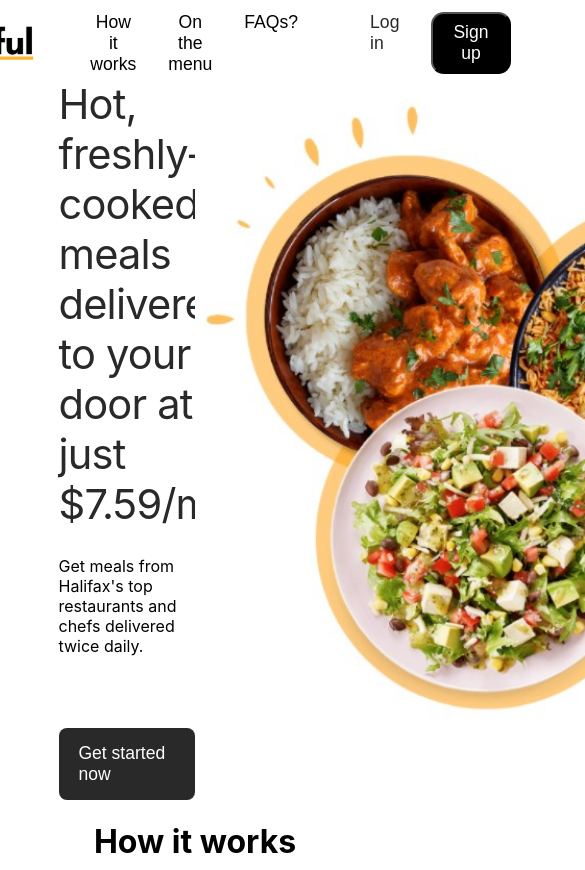
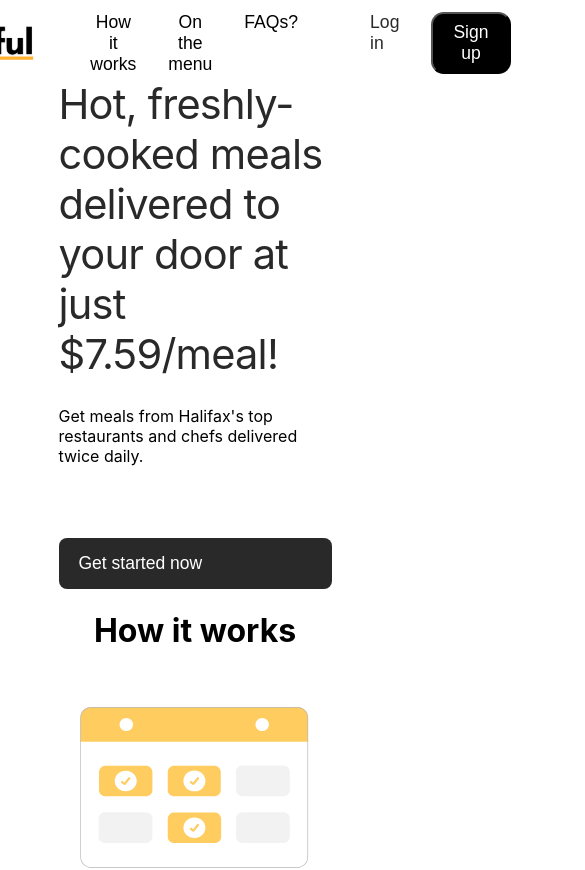
Before and after one commit to rahulverman121/clone, a React (Create React App) app: page / in a window 390 px wide. Shown: the top 870 px of the page, 585 px wide, since content can reach past the window. Built offline with nearby package versions, Linux system fonts and the light colour scheme.

Commit message:
Update Getstarted.css

```diff
--- a/src/Getstarted.css
+++ b/src/Getstarted.css
@@ -27,5 +27,12 @@
     text-decoration: none ;
     font-family: bold ;
     margin-top : 2rem ;
-    display : flex ;
+    display : block ;
 }
+
+@media only screen and (max-width: 475px) {
+           .image {
+               display : none ;
+               visibility : hidden ;
+    }
+}
```
